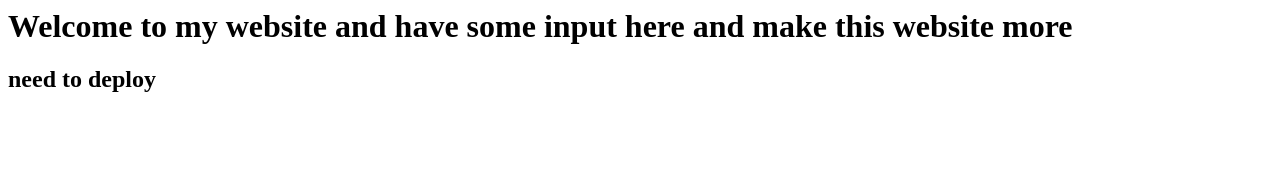
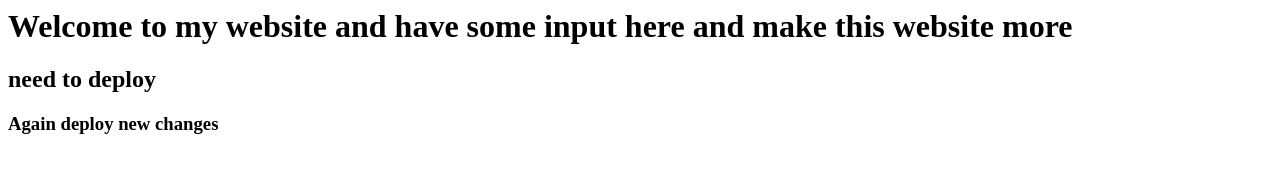
Before and after one commit to singhr13/website, a plain HTML site: page index.html in a window 1280 px wide. Drawn offline with Linux system fonts and the light colour scheme.

Commit message:
new changes

```diff
--- a/index.html
+++ b/index.html
@@ -5,5 +5,6 @@
 <body>
 <h1> Welcome to my website and have some input here and make this website more  </h1>
 <h2> need to deploy </h2>
+<h3> Again deploy new changes </h3>
 </body>
 </html>
```
